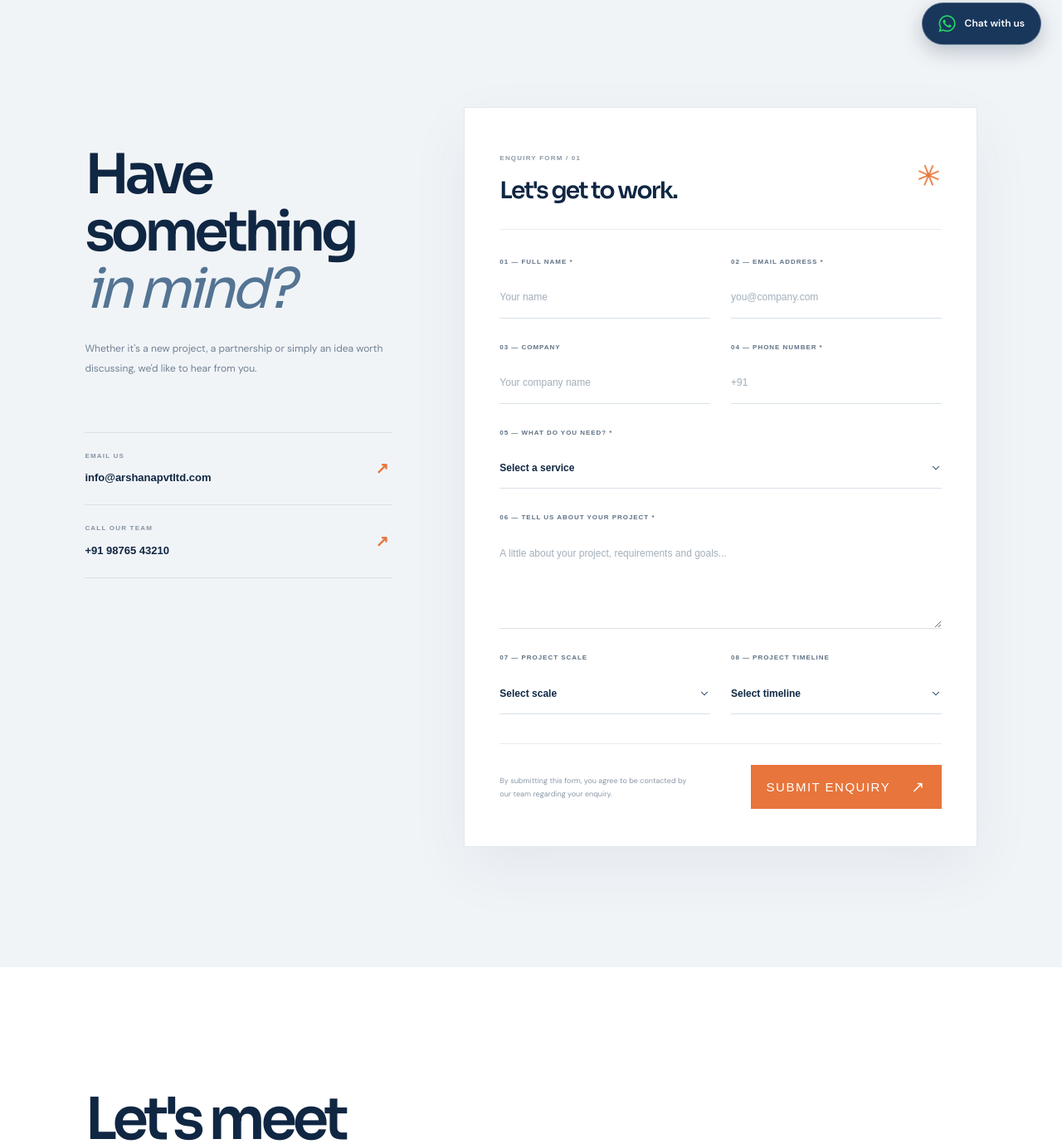
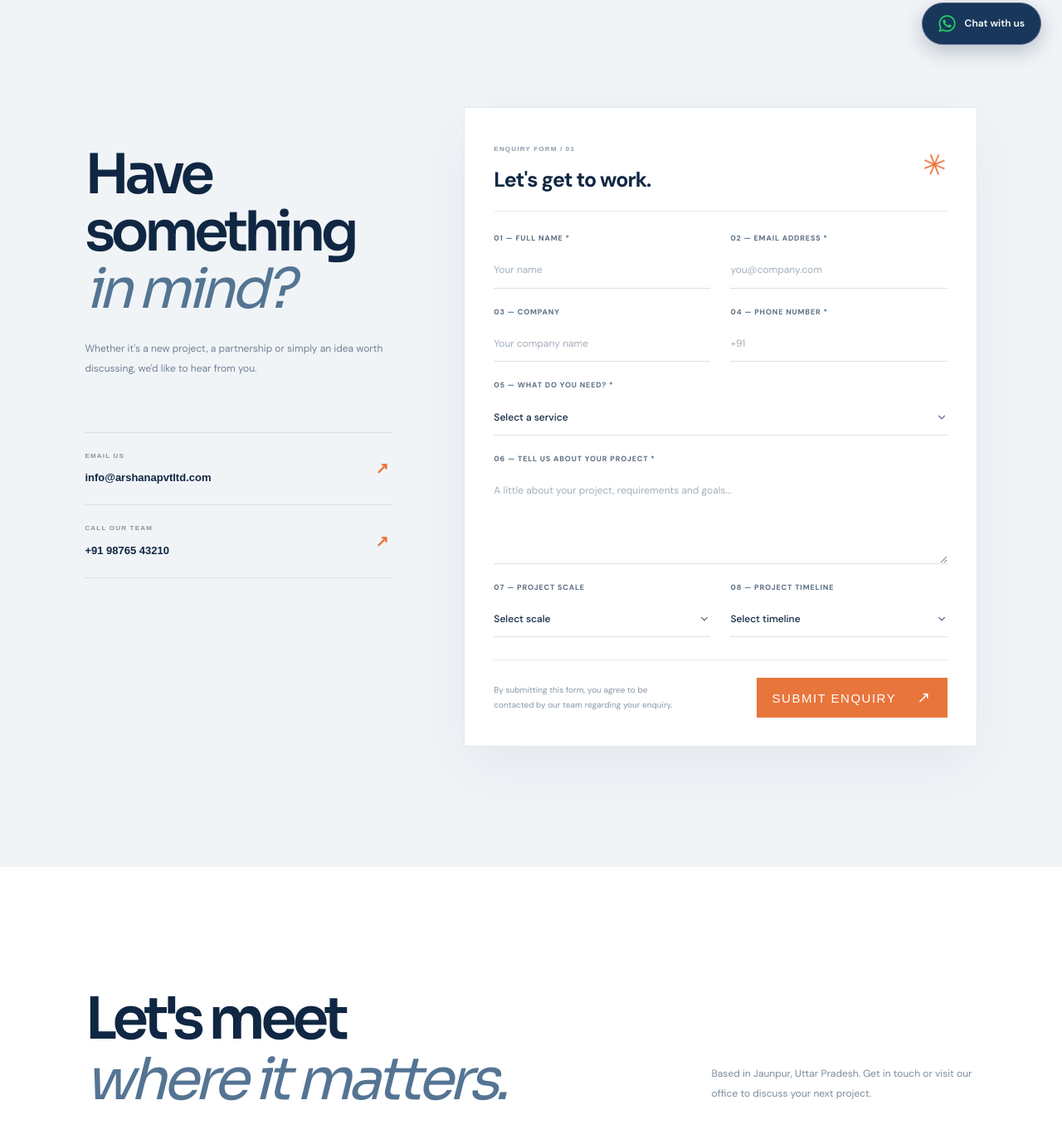
Before and after one commit to Namrata-AMI/Arshana_PVT, a Node server app: page /contact in a window 1280 px wide. Shown: the part 721-2100 px from the top of the page at 83% size. Run offline with Node 20, Linux system fonts and the light colour scheme; some libraries are stand-ins or nearby versions.

Commit message:
added chnages in design

```diff
--- a/public/css/contact.css
+++ b/public/css/contact.css
@@ -1312,3 +1312,102 @@
         padding: 45px 0;
     }
 }
+
+
+
+
+
+
+
+
+
+
+
+
+
+
+
+
+
+
+
+
+/* =========================================
+   CONTACT FORM — REFINED & COMPACT
+========================================= */
+
+.ar-contact {
+    --contact-form-font: "DM Sans", sans-serif;
+}
+
+/* Slightly reduce form panel width and spacing */
+.contact-form-panel {
+    padding: 34px 35px;
+    max-width: 100%;
+}
+
+/* Form heading */
+.contact-form-heading {
+    padding-bottom: 23px;
+    margin-bottom: 25px;
+}
+
+.contact-form-heading h3 {
+    font-size: 25px;
+    font-family: "DM Sans", sans-serif;
+    font-weight: 700;
+    letter-spacing: -0.04em;
+}
+
+/* Form fields */
+.contact-form-grid {
+    gap: 21px 24px;
+}
+
+.contact-field {
+    gap: 9px;
+}
+
+.contact-field label {
+    font-family: "DM Sans", sans-serif;
+    font-size: 9px;
+    letter-spacing: .09em;
+}
+
+.contact-field input,
+.contact-field select,
+.contact-field textarea {
+    font-family: "DM Sans", sans-serif;
+    font-size: 12px;
+    font-weight: 500;
+    padding: 11px 0;
+}
+
+/* Message field */
+.contact-field textarea {
+    min-height: 80px;
+}
+
+/* Footer */
+.contact-form-footer {
+    margin-top: 27px;
+    padding-top: 21px;
+}
+
+.contact-form-footer p {
+    font-family: "DM Sans", sans-serif;
+    font-size: 10px;
+}
+
+.contact-submit {
+    min-width: 175px;
+    min-height: 48px;
+    font-family: "DM Sans", sans-serif;
+}
+
+/* Responsive */
+@media (max-width: 700px) {
+    .contact-form-panel {
+        padding: 25px 20px;
+    }
+}
--- a/views/layouts/boilerplate.ejs
+++ b/views/layouts/boilerplate.ejs
@@ -51,7 +51,9 @@
     <script src="https://cdn.jsdelivr.net/npm/gsap@3.13.0/dist/SplitText.min.js"></script>
 
 
-
+    <link rel="preconnect" href="https://fonts.googleapis.com">
+    <link rel="preconnect" href="https://fonts.gstatic.com" crossorigin>
+    <link href="https://fonts.googleapis.com/css2?family=DM+Sans:wght@400;500;600;700;800&display=swap" rel="stylesheet">
 
 
 </head>
```
Also changed, not shown: views/lists/about.ejs (+2 -28 lines).
